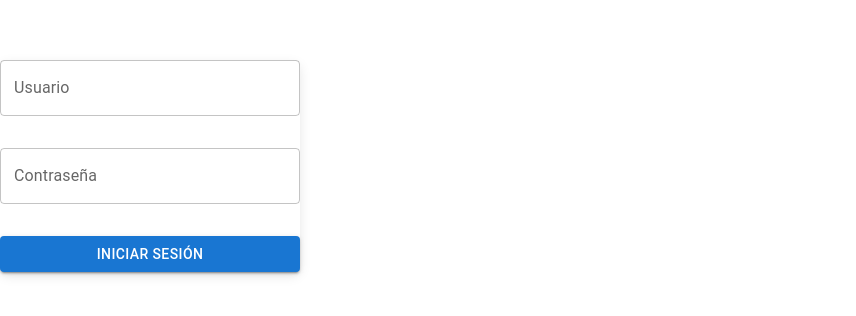
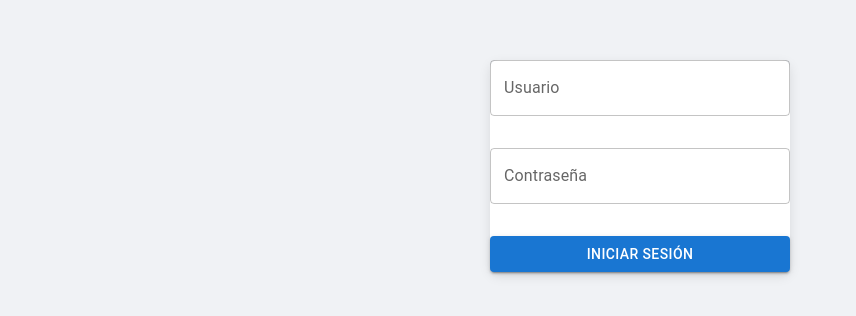
Before and after one commit to JoseAngelMarquez/pi-ata_pary_CITAS, a React (Vite) app in the folder frontend/: page / in a window 1280 px wide. Shown: the part 234-550 px from the top of the page, without its empty margins (0-856 px from the left). Built offline with nearby package versions, Linux system fonts and the light colour scheme.

Commit message:
Centra el login

```diff
--- a/frontend/pages/login.jsx
+++ b/frontend/pages/login.jsx
@@ -5,7 +5,7 @@ import { Button } from '@mui/material';
 import styles from '../styles/login.module.css';
 function Login() {
     return (
-        <div>
+        <div className={styles['container']}>
             <FormControl className={styles['login-form']} >
 
                 <TextField label="Usuario" variant="outlined" fullWidth style={{ marginBottom: "16px" }} />
--- a/frontend/styles/login.module.css
+++ b/frontend/styles/login.module.css
@@ -1,3 +1,14 @@
+.container {
+    display: flex;
+    justify-content: center; /* centra verticalmente */
+    align-items: center; /* alinea horizontalmente */
+    height: 100vh;
+    width: 100vw;
+    background-color: #f0f2f5;
+}
+
+
+
 .login-form {
     display: flex;
     flex-direction: column;
```
Also changed, not shown: frontend/components/Menu.jsx (added, +13 -0 lines).
